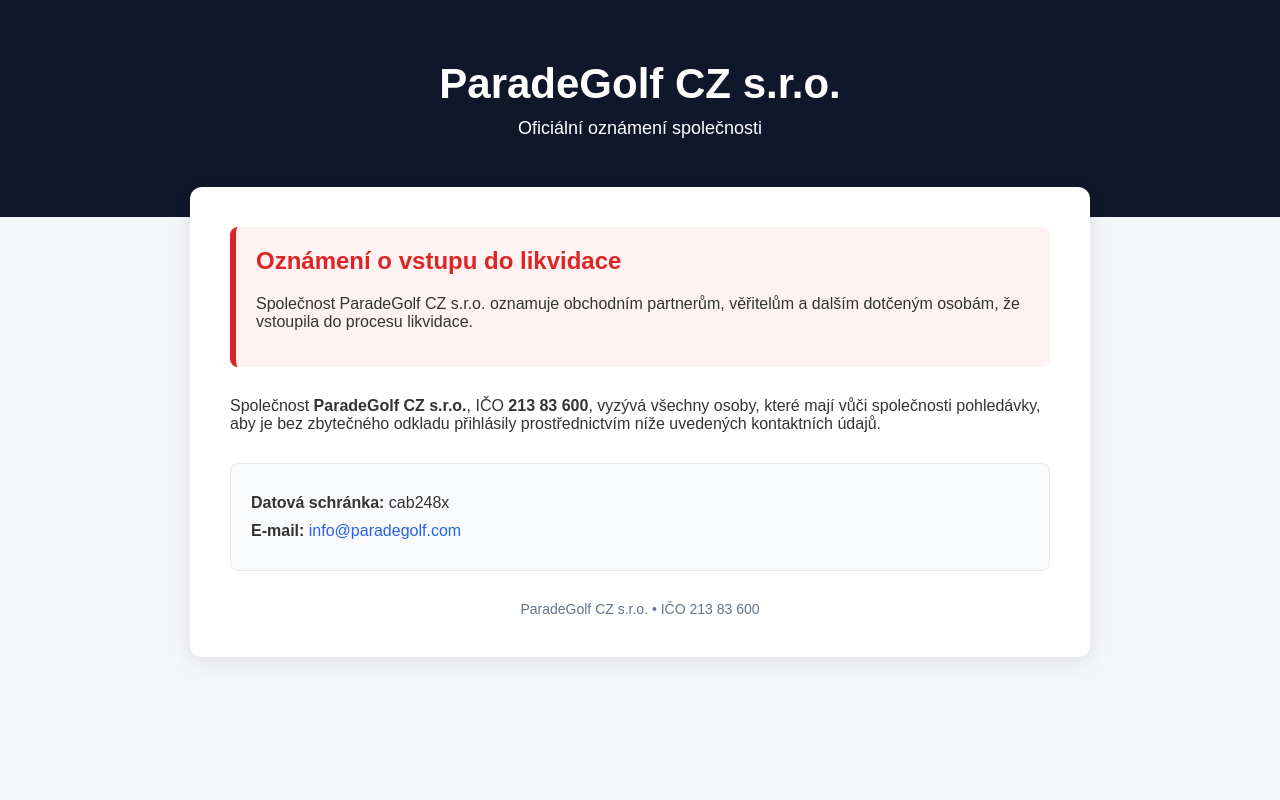
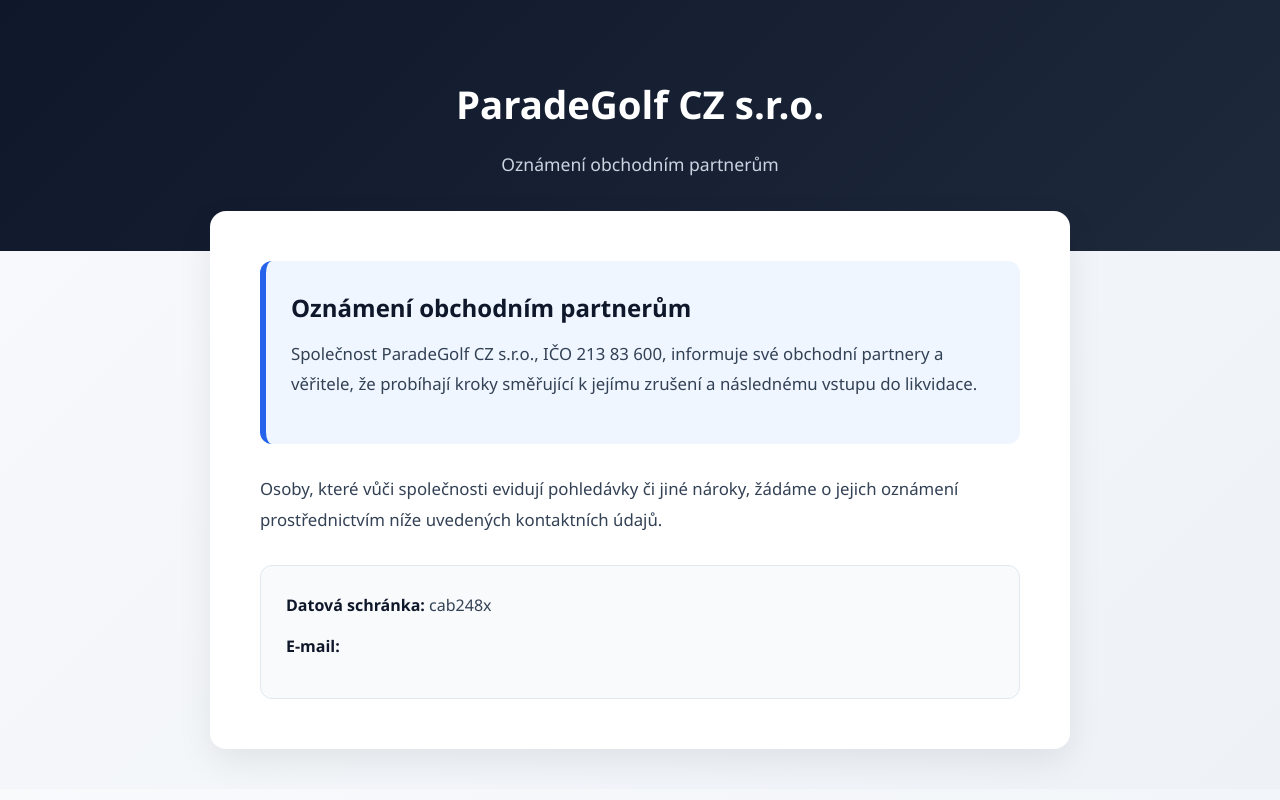
Before and after one commit to kaviar-007/paradegolf, a plain HTML site: page index.html in a window 1280 px wide. Drawn offline with Linux system fonts and the light colour scheme.

Commit message:
index.html

```diff
--- a/index.html
+++ b/index.html
@@ -3,80 +3,100 @@
 <head>
 <meta charset="UTF-8">
 <meta name="viewport" content="width=device-width, initial-scale=1.0">
-<title>ParadeGolf CZ s.r.o. v likvidaci</title>
+<title>ParadeGolf CZ s.r.o. | Oznámení obchodním partnerům</title>
 
 <style>
+:root {
+    --primary: #0f172a;
+    --accent: #2563eb;
+    --background: #f8fafc;
+    --card: #ffffff;
+    --text: #334155;
+    --muted: #64748b;
+    --border: #e2e8f0;
+}
+
+* {
+    box-sizing: border-box;
+    margin: 0;
+    padding: 0;
+}
+
 body {
-    margin: 0;
-    font-family: Arial, Helvetica, sans-serif;
-    background: #f4f6f9;
-    color: #333;
+    font-family: "Segoe UI", Arial, sans-serif;
+    background: linear-gradient(135deg, #f8fafc, #eef2f7);
+    color: var(--text);
+    line-height: 1.8;
 }
 
 .header {
-    background: #0f172a;
+    background: linear-gradient(135deg, #0f172a, #1e293b);
     color: white;
-    padding: 60px 20px;
     text-align: center;
+    padding: 70px 20px;
 }
 
 .header h1 {
-    margin: 0;
-    font-size: 42px;
+    font-size: 2.4rem;
+    margin-bottom: 10px;
 }
 
 .header p {
-    margin-top: 10px;
-    font-size: 18px;
+    color: #cbd5e1;
+    font-size: 1.1rem;
 }
 
 .container {
     max-width: 900px;
-    margin: -30px auto 40px;
+    margin: -40px auto 40px;
     padding: 0 20px;
 }
 
 .card {
-    background: white;
-    padding: 40px;
-    border-radius: 12px;
-    box-shadow: 0 4px 20px rgba(0,0,0,0.1);
+    background: var(--card);
+    border-radius: 16px;
+    padding: 50px;
+    box-shadow: 0 12px 35px rgba(0,0,0,0.08);
 }
 
-.alert {
-    background: #fef2f2;
-    border-left: 6px solid #dc2626;
-    padding: 20px;
-    border-radius: 8px;
+.notice {
+    background: #eff6ff;
+    border-left: 6px solid var(--accent);
+    padding: 25px;
+    border-radius: 12px;
     margin-bottom: 30px;
 }
 
-.alert h2 {
-    margin-top: 0;
-    color: #dc2626;
+.notice h2 {
+    color: var(--primary);
+    margin-bottom: 10px;
+    font-size: 1.5rem;
+}
+
+.card p {
+    margin-bottom: 20px;
+    font-size: 1.05rem;
 }
 
 .contact {
+    margin-top: 30px;
     background: #f8fafc;
-    border: 1px solid #e2e8f0;
-    border-radius: 8px;
-    padding: 20px;
-    margin-top: 30px;
+    border: 1px solid var(--border);
+    border-radius: 12px;
+    padding: 25px;
 }
 
-.contact p {
-    margin: 10px 0;
+.contact-item {
+    margin-bottom: 12px;
 }
 
-.footer {
-    text-align: center;
-    color: #64748b;
-    margin-top: 30px;
-    font-size: 14px;
+.label {
+    font-weight: 600;
+    color: var(--primary);
 }
 
 a {
-    color: #2563eb;
+    color: var(--accent);
     text-decoration: none;
 }
 
@@ -84,57 +104,66 @@ a:hover {
     text-decoration: underline;
 }
 
+.footer {
+    text-align: center;
+    color: var(--muted);
+    font-size: 0.9rem;
+    margin-top: 35px;
+}
+
 @media (max-width: 768px) {
+
+    .header {
+        padding: 50px 20px;
+    }
+
     .header h1 {
-        font-size: 30px;
+        font-size: 1.8rem;
     }
 
     .card {
-        padding: 25px;
+        padding: 30px 25px;
+    }
+
+    .card p {
+        font-size: 1rem;
     }
 }
 </style>
 </head>
+
 <body>
 
-<div class="header">
+<header class="header">
     <h1>ParadeGolf CZ s.r.o.</h1>
-    <p>Oficiální oznámení společnosti</p>
-</div>
+    <p>Oznámení obchodním partnerům</p>
+</header>
 
 <div class="container">
+
     <div class="card">
 
-        <div class="alert">
-            <h2>Oznámení o vstupu do likvidace</h2>
+        <div class="notice">
+            <h2>Oznámení obchodním partnerům</h2>
             <p>
-                Společnost ParadeGolf CZ s.r.o. oznamuje obchodním partnerům,
-                věřitelům a dalším dotčeným osobám, že vstoupila do procesu likvidace.
+                Společnost ParadeGolf CZ s.r.o., IČO 213 83 600,
+                informuje své obchodní partnery a věřitele,
+                že probíhají kroky směřující k jejímu zrušení
+                a následnému vstupu do likvidace.
             </p>
         </div>
 
         <p>
-            Společnost <strong>ParadeGolf CZ s.r.o.</strong>,
-            IČO <strong>213 83 600</strong>,
-            vyzývá všechny osoby, které mají vůči společnosti pohledávky,
-            aby je bez zbytečného odkladu přihlásily prostřednictvím
-            níže uvedených kontaktních údajů.
+            Osoby, které vůči společnosti evidují pohledávky či jiné nároky,
+            žádáme o jejich oznámení prostřednictvím níže uvedených kontaktních údajů.
         </p>
 
         <div class="contact">
-            <p><strong>Datová schránka:</strong> cab248x</p>
-            <p>
-                <strong>E-mail:</strong>
-                <a href="mailto:info@paradegolf.com">info@paradegolf.com</a>
-            </p>
-        </div>
 
-        <div class="footer">
-            ParadeGolf CZ s.r.o. • IČO 213 83 600
-        </div>
+            <div class="contact-item">
+                <span class="label">Datová schránka:</span>
+                cab248x
+            </div>
 
-    </div>
-</div>
-
-</body>
-</html>
+            <div class="contact-item">
+                <span class="label">E-mail:</span>
```
